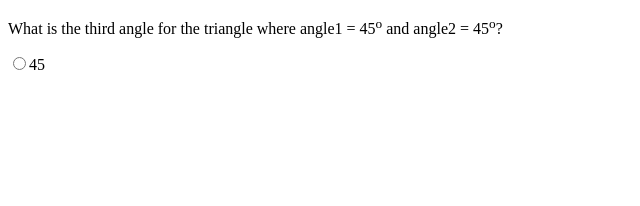
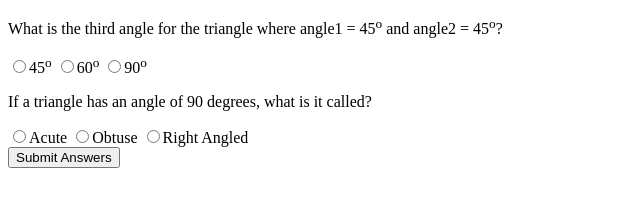
Before and after one commit to Deepak-1373/IsTriangle-Neog, a plain HTML site: page components/quiz.html in a window 1280 px wide. Shown: the whole page, without its empty margins (0-640 px from the left). Drawn offline with Linux system fonts and the light colour scheme.

Commit message:
Feature: Quiz UI Complete

```diff
--- a/components/quiz.html
+++ b/components/quiz.html
@@ -16,9 +16,36 @@
             >
             and angle2 = 45<sup>o</sup>?
           </p>
-          <label> <input type="radio" name="question1" />45 </label>
+          <label
+            ><input type="radio" name="question1" value="45" />45<sup>o</sup>
+          </label>
+          <label
+            ><input type="radio" name="question1" value="60" />60<sup>o</sup>
+          </label>
+          <label
+            ><input type="radio" name="question1" value="90" />90<sup>o</sup>
+          </label>
+        </div>
+
+        <div class="question-container">
+          <p>If a triangle has an angle of 90 degrees, what is it called?</p>
+          <label
+            ><input type="radio" name="question2" value="acute" />Acute
+          </label>
+          <label
+            ><input type="radio" name="question2" value="obtuse" />Obtuse
+          </label>
+          <label
+            ><input type="radio" name="question2" value="rightangled" />Right
+            Angled
+          </label>
         </div>
       </form>
+      <button id="submit-btn">Submit Answers</button>
+
+      <div id="output"></div>
     </div>
+
+    <script src="quiz.js" type="type/javascript"></script>
   </body>
 </html>
```
